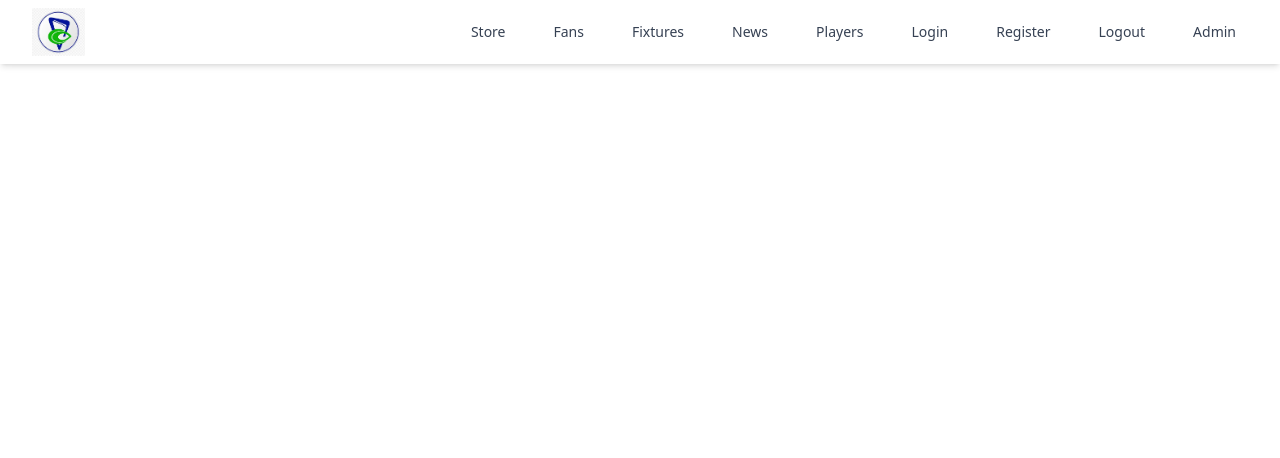
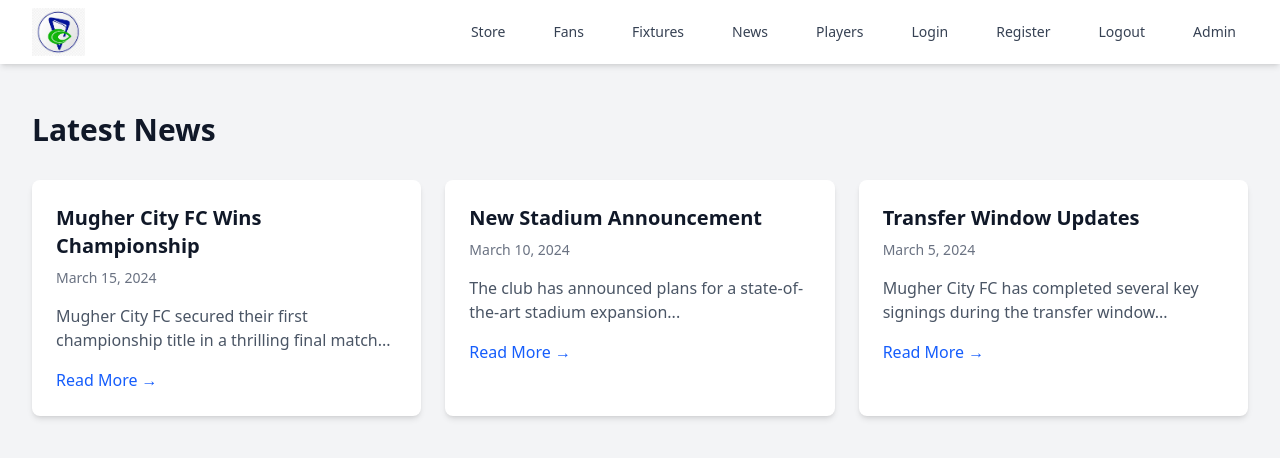
Before and after one commit to Firalen/MCV, a React (Vite) app in the folder frontend/: page /news in a window 1280 px wide. Shown: the top 458 px of the page. Built offline with nearby package versions, Linux system fonts and the light colour scheme.

Commit message:
commited

```diff
--- a/frontend/src/pages/news.jsx
+++ b/frontend/src/pages/news.jsx
@@ -1,9 +1,49 @@
 import React from 'react'
 
-const news = () => {
+const News = () => {
+  const newsItems = [
+    {
+      id: 1,
+      title: "Mugher City FC Wins Championship",
+      date: "March 15, 2024",
+      content: "Mugher City FC secured their first championship title in a thrilling final match..."
+    },
+    {
+      id: 2,
+      title: "New Stadium Announcement",
+      date: "March 10, 2024",
+      content: "The club has announced plans for a state-of-the-art stadium expansion..."
+    },
+    {
+      id: 3,
+      title: "Transfer Window Updates",
+      date: "March 5, 2024",
+      content: "Mugher City FC has completed several key signings during the transfer window..."
+    }
+  ]
+
   return (
-    <div>news</div>
+    <div className="min-h-screen bg-gray-100 pt-20">
+      <div className="max-w-7xl mx-auto px-4 sm:px-6 lg:px-8 py-8">
+        <h1 className="text-3xl font-bold text-gray-900 mb-8">Latest News</h1>
+
+        <div className="grid gap-6 md:grid-cols-2 lg:grid-cols-3">
+          {newsItems.map((item) => (
+            <div key={item.id} className="bg-white rounded-lg shadow-md overflow-hidden hover:shadow-lg transition-shadow duration-300">
+              <div className="p-6">
+                <h2 className="text-xl font-semibold text-gray-900 mb-2">{item.title}</h2>
+                <p className="text-sm text-gray-500 mb-4">{item.date}</p>
+                <p className="text-gray-600">{item.content}</p>
+                <button className="mt-4 text-blue-600 hover:text-blue-800 font-medium">
+                  Read More →
+                </button>
+              </div>
+            </div>
+          ))}
+        </div>
+      </div>
+    </div>
   )
 }
 
-export default news
+export default News
```
